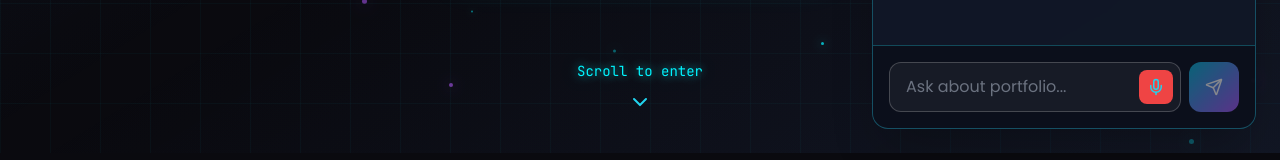
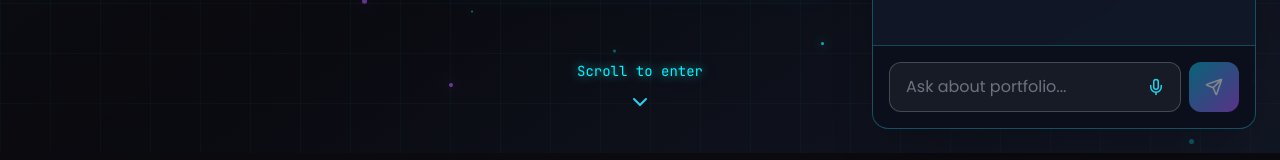
Before and after one commit to AkshayDeshpande1992/akshay-portfolio, a React (Create React App) app: page / in a window 1280 px wide. Both pictures are taken after a click on the button 1224 px from the left and 744 px from the top of the page. Shown: the part 647-807 px from the top of the page. Built offline with nearby package versions, Linux system fonts and the light colour scheme.

Commit message:
revert css for CB

```diff
--- a/src/components/ChatBot.jsx
+++ b/src/components/ChatBot.jsx
@@ -263,7 +263,7 @@ const ChatBot = () => {
                     <motion.button
                       onClick={toggleListening}
                       className={`absolute right-2 top-1/2 -translate-y-1/2 p-2 rounded-lg transition-colors ${
-                        isListening ? 'hover:bg-white/10' : 'bg-red-500'
+                        isListening ? 'bg-red-500' : 'hover:bg-white/10'
                       }`}
                     >
                       {isListening ? (
```
